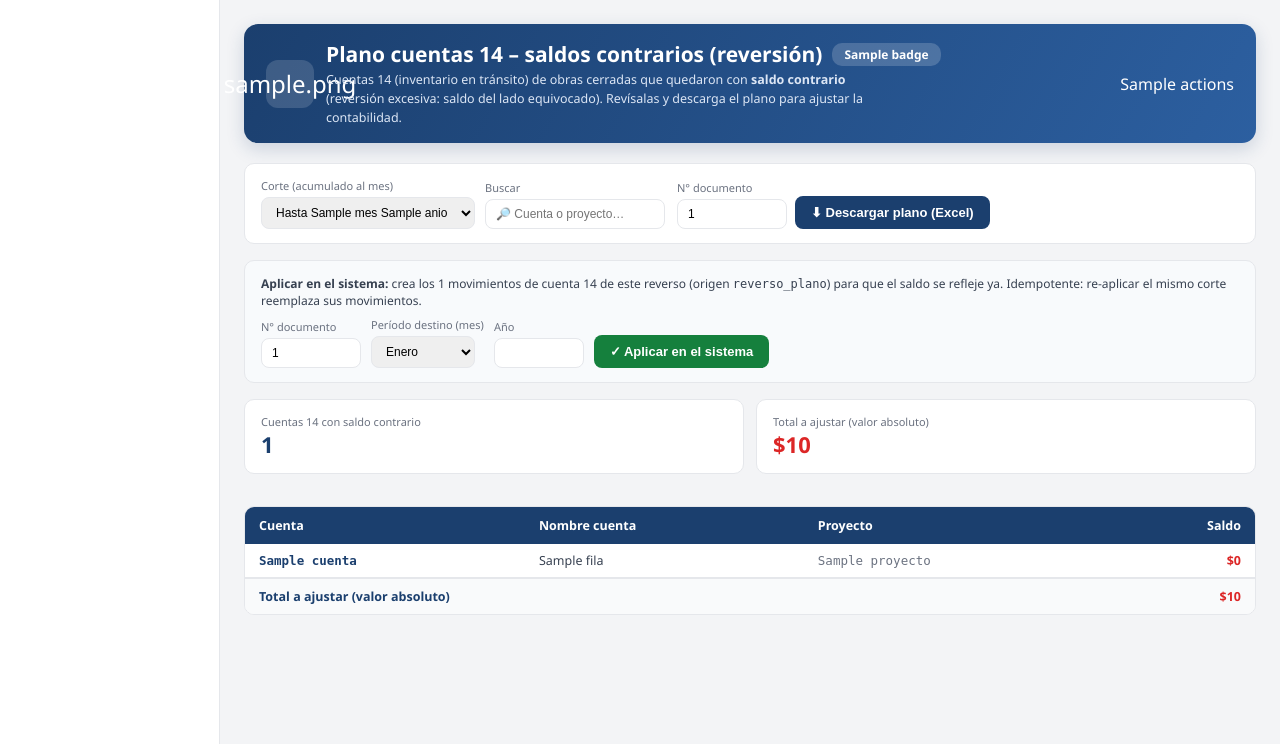
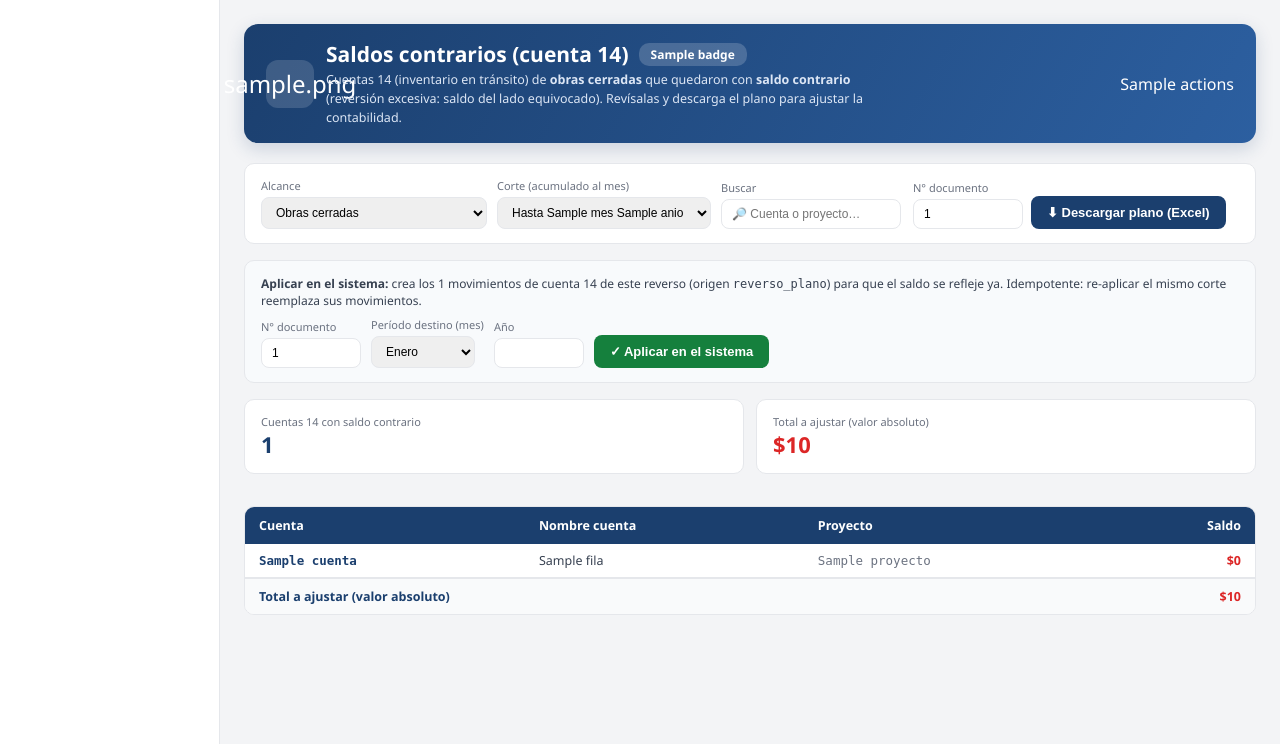
Before and after one commit to Viviana-M/gestion-obras-SECAR, a Laravel app: template resources/views/contable/plano-reversion.blade.php in a window 1280 px wide. Shown: the part 56-800 px from the top of the page. Run offline with Laravel 12, Linux system fonts and the light colour scheme; a user stored in the database is signed in; data comes from the database, SQL or seed files in the repository; tables that the repository leaves empty hold one stand-in row (values such as "Sample post"); the template is opened without the code that fills it: most values are stand-ins (such as "Sample title", 1, 10 or a date in 2020); some libraries are stand-ins or nearby versions.

Commit message:
Contabilidad: saldos contrarios de obras ABIERTAS + reorganizar el menú
Parte 1 — Saldos contrarios de obras abiertas (para poder cerrarlas):
- PlanoReversionController gana un alcance (cerradas | abiertas). "abiertas" trae
  SOLO obras NO cerradas (whereNotIn ProyectoCerrado) con saldo contrario en la 14;
  mismo criterio de saldo/plano 14↔61. El alcance se pasa a index/excel/aplicar, así
  exportar y Aplicar respetan el conjunto elegido. Tras Aplicar, la 14 de esas obras
  queda en ~0 (ajuste reverso_plano) y Operaciones ya puede cerrarlas.
- La vista agrega un selector de alcance y lo propaga a los formularios de exportar
  y aplicar; el banner refleja el modo.

Parte 2 — Menú de Contabilidad (solo reorganización, sin tocar rutas ni lógica):
- 4 grupos: Carga mensual · Cierre y planos · Saldos y conciliación · Mano de obra.
- "Plano de reclasificación" se renombra a "Saldos contrarios (cuenta 14)".
- Se quitan del menú (rutas conservadas, accesibles por URL): Validación de
  sobre-reversión, Revisión de duplicados, y Conciliación y cierre de cuenta 14.
- Etiquetas de Mano de obra correctas (apoyo → mano-obra-directa; directa →
  terceros-mano-obra).

Pruebas: el alcance "abiertas" trae solo obras no cerradas con saldo contrario; el
modo por defecto (cerradas) no cambia; Aplicar en abiertas deja la 14 en ~0.

Co-Authored-By: Claude Opus 4.8 <noreply@anthropic.com>
Claude-Session: https://claude.ai/code/session_01Tc5JaJfCmigUjnGnPUm8mF

```diff
--- a/resources/views/contable/plano-reversion.blade.php
+++ b/resources/views/contable/plano-reversion.blade.php
@@ -8,9 +8,15 @@
     $nombresMes = [1=>'Enero',2=>'Febrero',3=>'Marzo',4=>'Abril',5=>'Mayo',6=>'Junio',7=>'Julio',8=>'Agosto',9=>'Septiembre',10=>'Octubre',11=>'Noviembre',12=>'Diciembre'];
 @endphp
 
-<x-page-banner title="Plano cuentas 14 – saldos contrarios (reversión)" icon="🔁">
-    Cuentas 14 (inventario en tránsito) de obras cerradas que quedaron con <b>saldo contrario</b>
-    (reversión excesiva: saldo del lado equivocado). Revísalas y descarga el plano para ajustar la contabilidad.
+<x-page-banner title="Saldos contrarios (cuenta 14)" icon="🔁">
+    Cuentas 14 (inventario en tránsito) de
+    <b>{{ $alcance === 'abiertas' ? 'obras ABIERTAS (no cerradas)' : 'obras cerradas' }}</b>
+    que quedaron con <b>saldo contrario</b> (reversión excesiva: saldo del lado equivocado).
+    @if($alcance === 'abiertas')
+        Descarga el plano, cárgalo al ERP y pulsa <b>Aplicar</b> para dejar la cuenta 14 en ~0; así Operaciones podrá cerrar esas OT.
+    @else
+        Revísalas y descarga el plano para ajustar la contabilidad.
+    @endif
 </x-page-banner>
 
 @if(session('success'))
@@ -23,6 +29,14 @@
 {{-- Filtros + descarga --}}
 <div class="card" style="padding:14px 16px;margin-bottom:1rem;display:flex;gap:12px;align-items:flex-end;flex-wrap:wrap">
     <form method="GET" action="{{ route('contable.plano-reversion.index') }}" style="display:flex;gap:10px;align-items:flex-end;flex-wrap:wrap;margin:0">
+        <div>
+            <label style="font-size:11px;color:#6B7280;display:block;margin-bottom:4px">Alcance</label>
+            <select name="alcance" onchange="this.form.submit()"
+                style="padding:7px 10px;border:1px solid #E5E7EB;border-radius:8px;font-size:12px">
+                <option value="cerradas" {{ $alcance !== 'abiertas' ? 'selected' : '' }}>Obras cerradas</option>
+                <option value="abiertas" {{ $alcance === 'abiertas' ? 'selected' : '' }}>Obras abiertas con saldo contrario</option>
+            </select>
+        </div>
         <div>
             <label style="font-size:11px;color:#6B7280;display:block;margin-bottom:4px">Corte (acumulado al mes)</label>
             <select name="periodo" onchange="const v=this.value; if(!v){this.form.mes.value='';this.form.anio.value='';} else {const [a,m]=v.split('-');this.form.mes.value=m;this.form.anio.value=a;} this.form.submit()"
@@ -46,6 +60,7 @@
     <form method="GET" action="{{ route('contable.plano-reversion.excel') }}" style="display:flex;gap:8px;align-items:flex-end;margin:0">
         <input type="hidden" name="mes" value="{{ $mes }}">
         <input type="hidden" name="anio" value="{{ $anio }}">
+        <input type="hidden" name="alcance" value="{{ $alcance }}">
         <div>
             <label style="font-size:11px;color:#6B7280;display:block;margin-bottom:4px">N° documento</label>
             <input type="number" name="documento" min="1" value="1" title="Número de documento del asiento para SIESA"
@@ -70,6 +85,7 @@
         @csrf
         <input type="hidden" name="corte_mes" value="{{ $mes }}">
         <input type="hidden" name="corte_anio" value="{{ $anio }}">
+        <input type="hidden" name="alcance" value="{{ $alcance }}">
         <div>
             <label style="font-size:11px;color:#6B7280;display:block;margin-bottom:4px">N° documento</label>
             <input type="number" name="documento" min="1" value="1" style="width:100px;padding:7px 10px;border:1px solid #E5E7EB;border-radius:8px;font-size:12px">
--- a/resources/views/layouts/app.blade.php
+++ b/resources/views/layouts/app.blade.php
@@ -208,23 +208,26 @@
                 <svg class="chevron" viewBox="0 0 24 24" fill="none" stroke="currentColor" stroke-width="2" stroke-linecap="round" stroke-linejoin="round"><polyline points="9 6 15 12 9 18"/></svg>
             </button>
             <div class="submenu">
+                {{-- Reorganizado en 4 grupos. Las rutas de "Validación de sobre-reversión",
+                     "Revisión de duplicados" y "Conciliación y cierre de cuenta 14" se CONSERVAN
+                     (accesibles por URL) pero se quitan del menú. --}}
                 <div class="submenu-group-label">Carga mensual</div>
                 <a href="/contable/carga" class="{{ request()->is('contable/carga') ? 'active' : '' }}">Cierre de mes</a>
                 <a href="{{ route('contable.autoliquidacion.index') }}" class="{{ request()->is('contable/autoliquidacion') ? 'active' : '' }}">Planilla PILA</a>
                 <a href="{{ route('contable.movimiento-comercial.index') }}" class="{{ request()->is('contable/movimiento-comercial') ? 'active' : '' }}">Movimientos comerciales</a>
-                <div class="submenu-group-label">Cierre y ajustes</div>
+
+                <div class="submenu-group-label">Cierre y planos</div>
                 <a href="/contable/plano-contable" class="{{ request()->is('contable/plano-contable') ? 'active' : '' }}">Plano de cierre</a>
-                <a href="{{ route('contable.plano-reversion.index') }}" class="{{ request()->is('contable/plano-reversion*') ? 'active' : '' }}">Plano de reclasificación</a>
                 <a href="{{ route('contable.redistribucion-mo.index') }}" class="{{ request()->is('contable/redistribucion-mo*') ? 'active' : '' }}">Plano reclasificación MO apoyo</a>
                 <a href="{{ route('contable.cierre.index') }}" class="{{ request()->is('contable/cierre') ? 'active' : '' }}">Reabrir período</a>
+
+                <div class="submenu-group-label">Saldos y conciliación</div>
+                <a href="{{ route('contable.plano-reversion.index') }}" class="{{ request()->is('contable/plano-reversion*') ? 'active' : '' }}">Saldos contrarios (cuenta 14)</a>
                 <a href="{{ route('operativo.obras-inactivas.index') }}" class="{{ request()->is('operativo/obras-inactivas') ? 'active' : '' }}">Proyectos inactivos con saldo</a>
-                <a href="{{ route('contable.conciliacion-cierre.index') }}" class="{{ request()->is('contable/conciliacion-cierre') ? 'active' : '' }}">Conciliación y cierre de cuenta 14</a>
-                <a href="{{ route('contable.sobre-reversion.index') }}" class="{{ request()->is('contable/sobre-reversion') ? 'active' : '' }}">Validación de sobre-reversión</a>
-                <a href="{{ route('contable.planos-aplicados.index') }}" class="{{ request()->is('contable/planos-aplicados') ? 'active' : '' }}">Planos aplicados (cuenta 14)</a>
-                <div class="submenu-group-label">Conciliación</div>
+                <a href="{{ route('contable.planos-aplicados.index') }}" class="{{ request()->is('contable/planos-aplicados') ? 'active' : '' }}">Planos aplicados</a>
                 <a href="{{ route('contable.cruce-secar.index') }}" class="{{ request()->is('contable/cruce-secar') ? 'active' : '' }}">Conciliación con SECAR</a>
                 <a href="{{ route('contable.recon14.index') }}" class="{{ request()->is('contable/recon14') ? 'active' : '' }}">Conciliación vs ERP</a>
-                <a href="{{ route('contable.duplicados.index') }}" class="{{ request()->is('contable/duplicados') ? 'active' : '' }}">Revisión de duplicados</a>
+
                 <div class="submenu-group-label">Mano de obra</div>
                 <a href="{{ route('contable.mano-obra-directa.index') }}" class="{{ request()->is('contable/mano-obra-directa') ? 'active' : '' }}">Mano de obra de apoyo</a>
                 <a href="{{ route('contable.terceros-mano-obra.index') }}" class="{{ request()->is('contable/terceros-mano-obra') ? 'active' : '' }}">Mano de obra directa</a>
```
Also changed, not shown: app/Http/Controllers/Contable/PlanoReversionController.php (+21 -10 lines), tests/Feature/PlanoReversionTest.php (+40 -0 lines).
